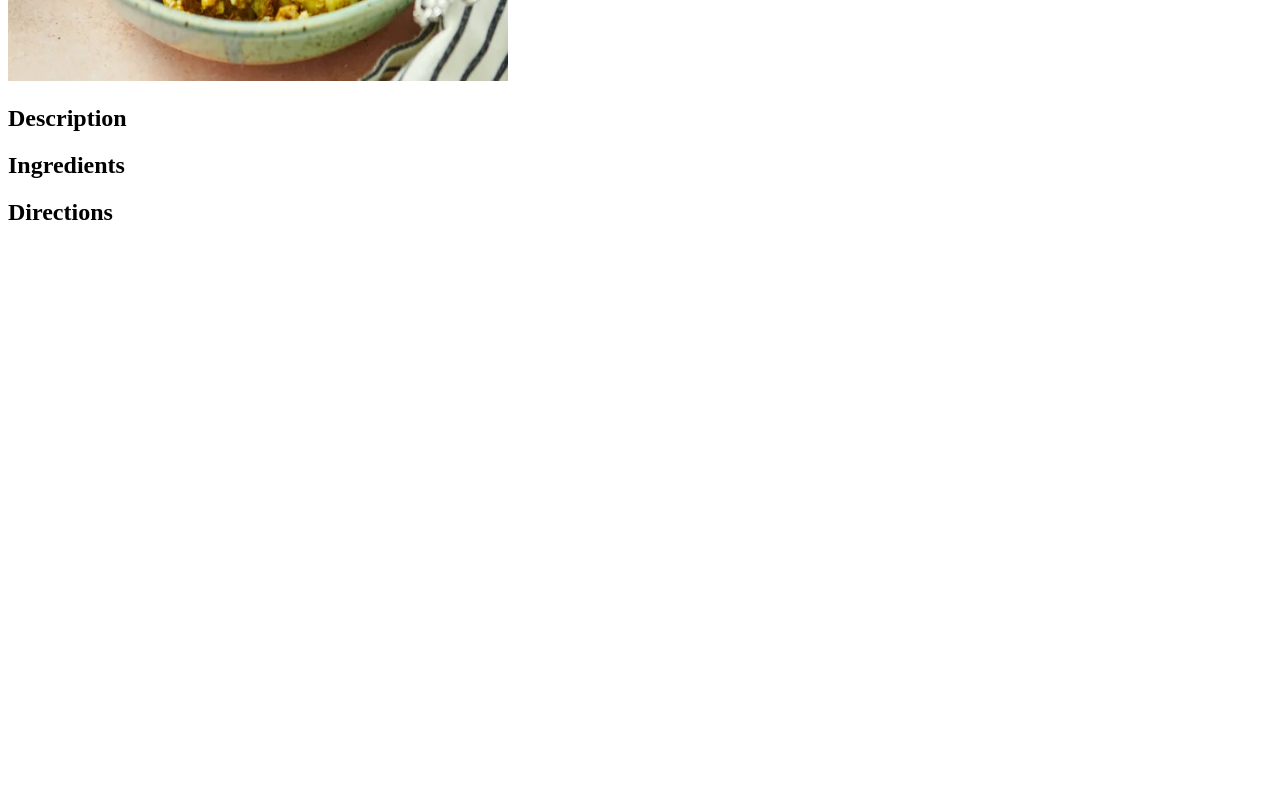
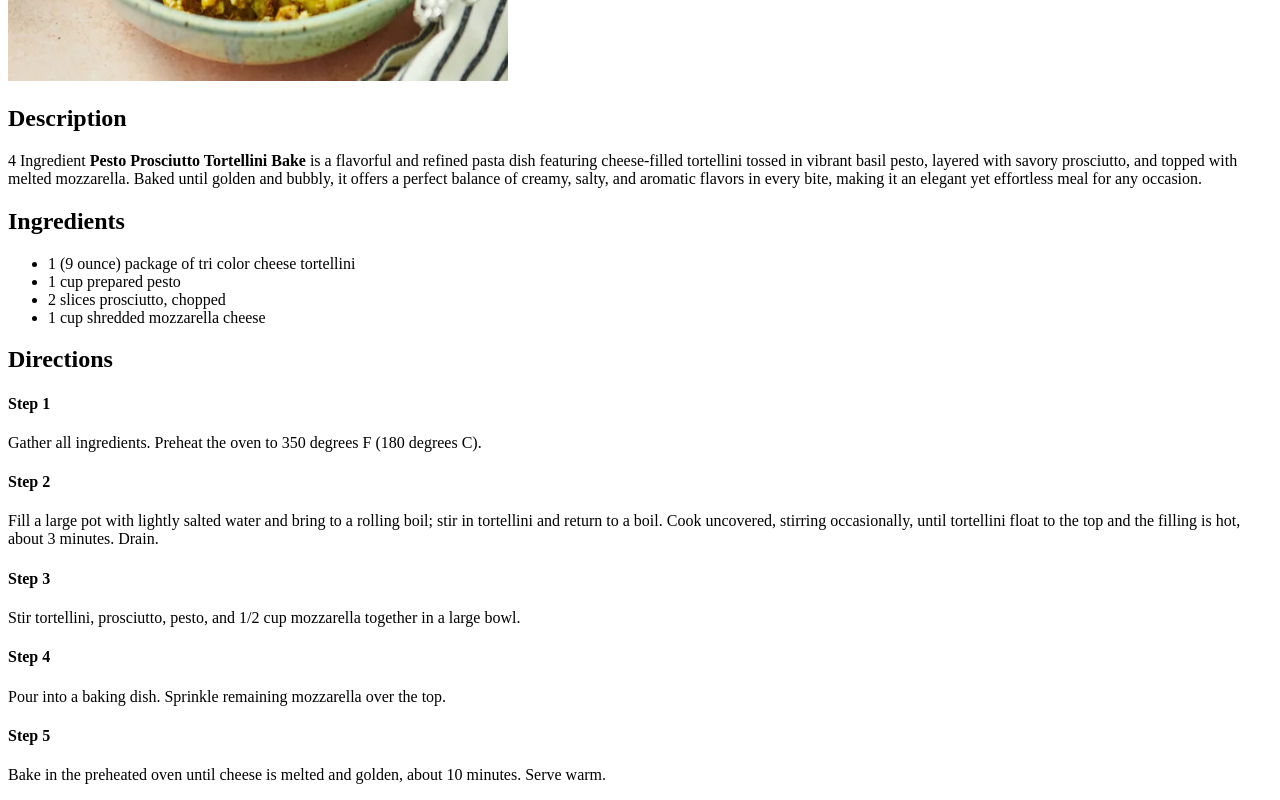
Before and after one commit to djlandon/odin-recipes, a plain HTML site: page recipes/Pesto_Tortellini_Bake.html in a window 1280 px wide. Shown: the part 533-1333 px from the top of the page. Before the commit the page ends 800 px from the top, so only its background shows below. Drawn offline with Linux system fonts and the light colour scheme.

Commit message:
add recipe content

```diff
--- a/recipes/Pesto_Tortellini_Bake.html
+++ b/recipes/Pesto_Tortellini_Bake.html
@@ -11,10 +11,31 @@
     <img src="../images/Pesto_Tortellini_Bake.jpg" width="500" height="500">
 
     <h2>Description</h2>
+    <p>4 Ingredient <strong>Pesto Prosciutto Tortellini Bake</strong> is a flavorful and refined pasta dish featuring cheese-filled tortellini tossed in vibrant basil pesto, layered with savory prosciutto, and topped with melted mozzarella. Baked until golden and bubbly, it offers a perfect balance of creamy, salty, and aromatic flavors in every bite, making it an elegant yet effortless meal for any occasion.</p>
 
     <h2>Ingredients</h2>
+    <ul>
+        <li>1 (9 ounce) package of tri color cheese tortellini</li>
+        <li>1 cup prepared pesto</li>
+        <li>2 slices prosciutto, chopped</li>
+        <li>1 cup shredded mozzarella cheese</li>
+    </ul>
 
     <h2>Directions</h2>
+    <h4>Step 1</h4>
+    <p>Gather all ingredients. Preheat the oven to 350 degrees F (180 degrees C).</p>
+
+    <h4>Step 2</h4>
+    <p>Fill a large pot with lightly salted water and bring to a rolling boil; stir in tortellini and return to a boil. Cook uncovered, stirring occasionally, until tortellini float to the top and the filling is hot, about 3 minutes. Drain.</p>
+
+    <h4>Step 3</h4>
+    <p>Stir tortellini, prosciutto, pesto, and 1/2 cup mozzarella together in a large bowl.</p>
+
+    <h4>Step 4</h4>
+    <p>Pour into a baking dish. Sprinkle remaining mozzarella over the top.</p>
+
+    <h4>Step 5</h4>
+    <p>Bake in the preheated oven until cheese is melted and golden, about 10 minutes. Serve warm.</p>
 
 
 </body>
```
